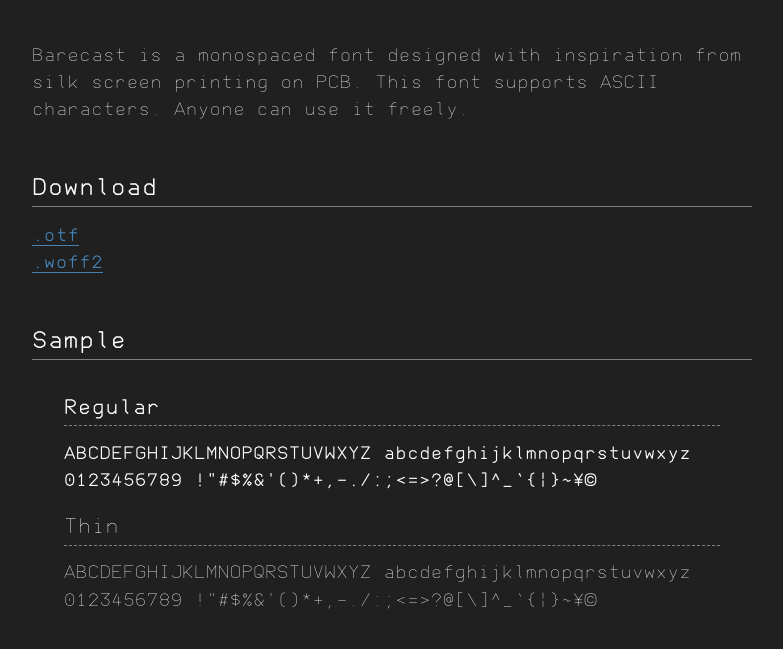
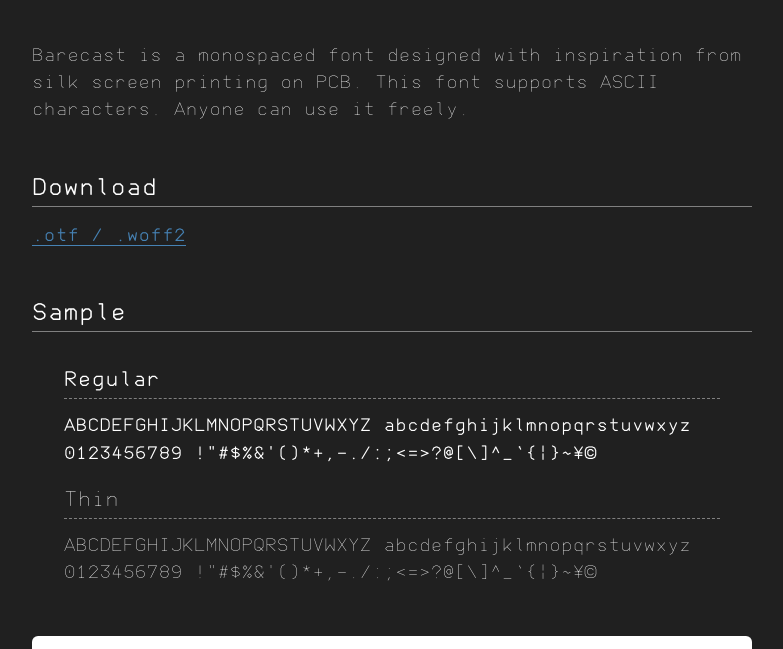
Before and after one commit to kmwtr/Barecast, a plain HTML site: page index.html in a window 1280 px wide. Shown: the part 94-743 px from the top of the page, without its empty margins (248-1031 px from the left). Drawn offline with Linux system fonts and the light colour scheme.

Commit message:
design update

```diff
--- a/index.html
+++ b/index.html
@@ -21,7 +21,7 @@
         </article>
         <article>
             <h2>Download</h2>
-            <p><a href="https://github.com/kmwtr/Barecast">.otf<br>.woff2</a></p>
+            <p><a href="https://github.com/kmwtr/Barecast">.otf / .woff2</a></p>
         </article>
         <article>
             <h2>Sample</h2>
```
